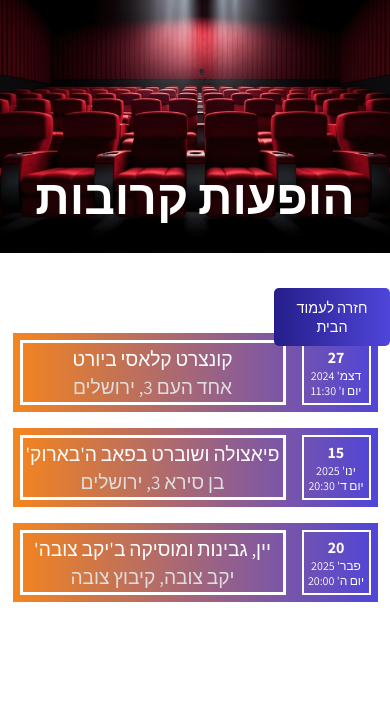
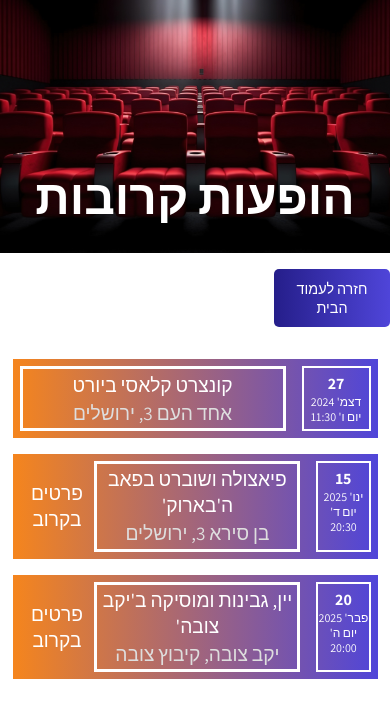
Before and after one commit to DanielP92Git/trioluminary, a React (Vite) app: page /events in a window 390 px wide. Shown: the top 718 px of the page. Built offline with nearby package versions, Linux system fonts and the light colour scheme.

Commit message:
tries to fix link to /events page and fixes design for back home button on events page

```diff
--- a/src/components/Event.jsx
+++ b/src/components/Event.jsx
@@ -4,7 +4,10 @@ function Event({ event }) {
   return (
     <a
       dir="rtl"
-      href={link}
+      href={link || undefined}
+      onClick={(e) => {
+        if (!link) e.preventDefault();
+      }}
       className="event-box"
       target="_blank"
       rel="noreferrer"
@@ -18,6 +21,7 @@ function Event({ event }) {
         <div>{name}</div>
         <div className="event-address">{address}</div>
       </div>
+      {!link && <p>פרטים בקרוב</p>}
     </a>
   );
 }
--- a/src/index.css
+++ b/src/index.css
@@ -466,7 +466,7 @@ ul {
 
 .back-home-btn {
   background-image: linear-gradient(90deg, #251e8a, #4f45d9);
-
+align-self: flex-end;
   background-color: #4f45d9;
   color: white;
   padding: 10px;
@@ -479,9 +479,8 @@ ul {
   text-decoration: none;
   font-family: "Assistant", sans-serif;
   margin-top: 1rem;
-  position: absolute;
-  right: 0;
-  top: 21rem;
+  position: relative;
+  left: 0;
 }
 
 @media only screen and (max-width: 1100px) {
@@ -704,6 +703,32 @@ ul {
     margin-top: 1rem;
     margin-bottom: 0;
   }
+
+  .events-container {
+    padding: 1rem;
+  }
+
+  .event-box {
+    padding: 7px;
+    width: 100%;
+  }
+
+  .event-date-box {
+    width: 20%;
+    font-size: 12px;
+    padding: 5px 0;
+    margin-left: 1rem;
+    border: 2px solid;
+  }
+
+  .event-date-box > h4 {
+    margin: 0;
+    font-size: 1rem;
+  }
+
+  .events-hero-image {
+    height: 30vh;
+  }
 }
 
 @media only screen and (max-width: 490px) {
@@ -752,12 +777,7 @@ ul {
     margin-top: auto;
   }
   .events-container {
-    margin-top: 4rem;
     padding: 1rem;
-  }
-
-  .back-home-btn {
-    top: 17rem;
   }
 
   .event-box {
```
Also changed, not shown: 1 other file (tests, documents, lock files or other folders).
